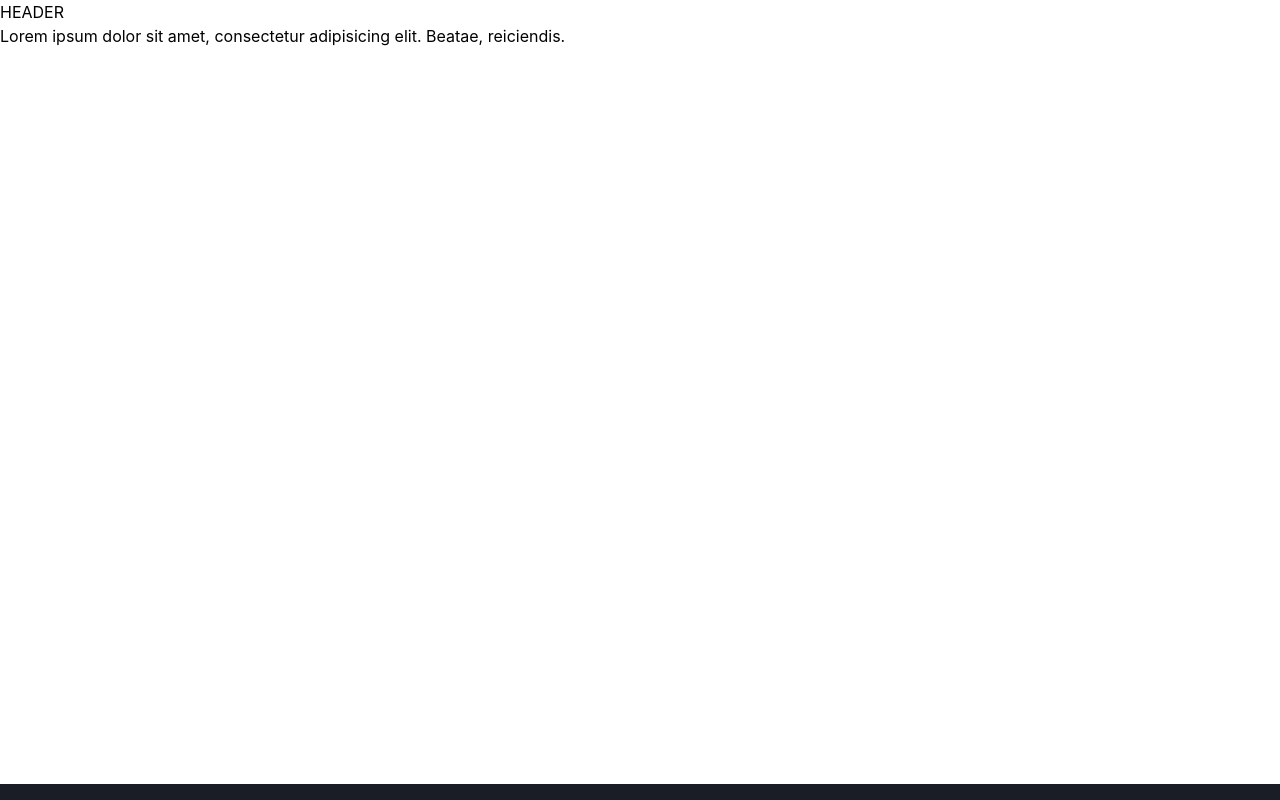
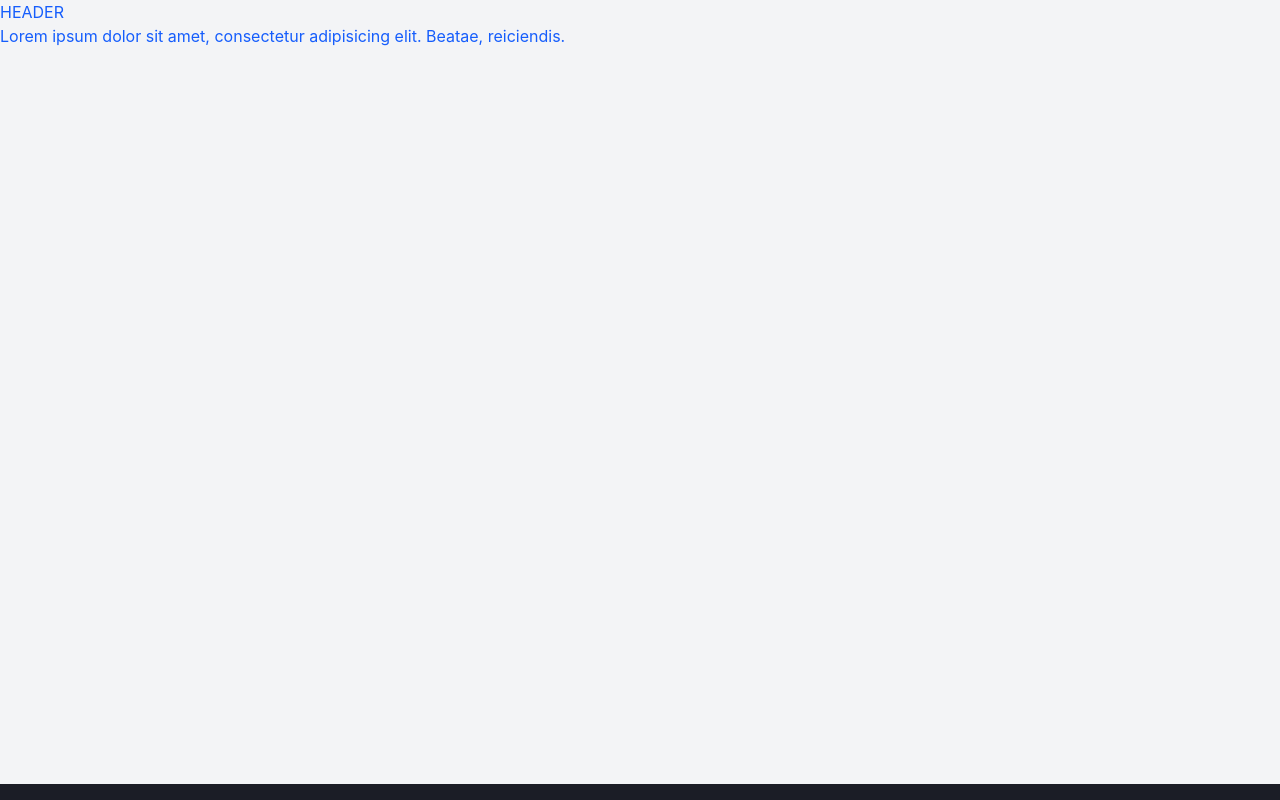
Before and after one commit to Nev3rM1nd3/cf9-react-app, a React (Vite) app: page / in a window 1280 px wide. Shown: the top 800 px of the page. Built offline with nearby package versions, Linux system fonts and the light colour scheme.

Commit message:
chore: fixed a mistake on Layout

```diff
--- a/src/components/Layout.tsx
+++ b/src/components/Layout.tsx
@@ -8,9 +8,6 @@ interface LayoutProps {
 
 const Layout = ({children, addClasses}:LayoutProps) => {  return (
     <>
-      <Header/>
-      <main className="container mx-auto min-h-[95vh]">{children}</main>
-      <Footer/>
       <div className={addClasses}>
         <Header/>
         <main className="container mx-auto min-h-[95vh]">{children}</main>
```
